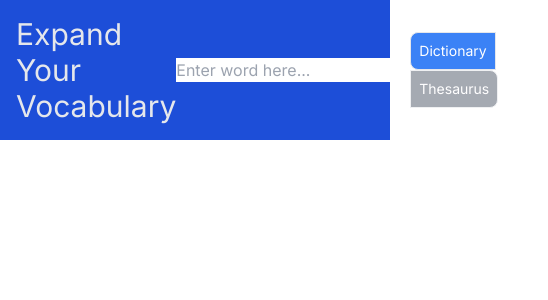
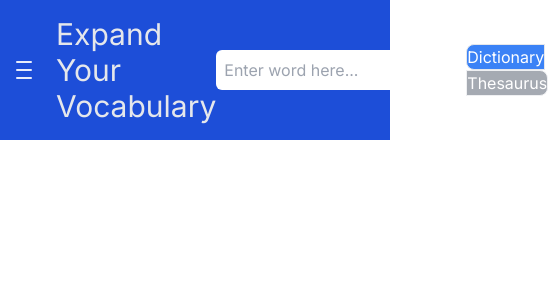
Before and after one commit to Mtec-DrewIvey/React-Dictionary, a Next.js app: page / in a window 390 px wide. Shown: the top 300 px of the page, 548 px wide, since content can reach past the window. Built offline with nearby package versions, Linux system fonts and the light colour scheme.

Commit message:
adding Hamburger Menu to Header

```diff
--- /dev/null
+++ b/app/contexts/ToggleActiveContext.ts
@@ -0,0 +1,3 @@
+import { createContext } from "react";
+
+export const ToggleActiveContext = createContext(true);
--- a/app/page.tsx
+++ b/app/page.tsx
@@ -1,6 +1,7 @@
 "use client";
 import Header from "@/components/Header";
 import { useState } from "react";
+import { ToggleActiveContext } from "./contexts/ToggleActiveContext";
 
 export default function Home() {
 	const [content, setContent] = useState(<div></div>);
@@ -76,8 +77,10 @@ export default function Home() {
 
 	return (
 		<>
+			{/* <ToggleActive value="true"> */}
 			<Header getDictionary={GetDictionary} getThesaurus={GetThesaurus} />
 			{content}
+			{/* </ToggleActive> */}
 		</>
 	);
 }
--- /dev/null
+++ b/components/HamburgerNav.tsx
@@ -0,0 +1,23 @@
+export default function HamburgerMenu({ isOpen }: any) {
+	return (
+		<>
+			<div className="w-6 h-6 flex flex-col flex-nowrap justify-around  cursor-pointer opacity-90">
+				<div
+					className={`w-4 h-0.5 rounded-sm bg-white origin-top transition-all duration-300 ${
+						isOpen ? "rotate-45 translate-y-2" : "rotate-0 translate-y-0"
+					}`}
+				/>
+				<div
+					className={`w-4 h-0.5 rounded-sm bg-white origin-top transition-all duration-300 ${
+						isOpen ? "translate-x-full opacity-0" : "translate-x-0 opacity-100"
+					}`}
+				/>
+				<div
+					className={`w-4 h-0.5  rounded-sm bg-white origin-top transition-all duration-300 ${
+						isOpen ? "-rotate-45 -translate-y-2" : "rotate-0 translate-y-0"
+					}`}
+				/>
+			</div>
+		</>
+	);
+}
--- a/components/Header.tsx
+++ b/components/Header.tsx
@@ -1,13 +1,18 @@
 "use client";
 import { useState } from "react";
-import ToggleType from "./ToggleOptions/ToggleType";
+import ToggleType from "./ToggleType";
 import SearchComponent from "./SearchComponent";
+import Navigation from "./Navigation";
 
 export default function Header({ getDictionary, getThesaurus }: any) {
 	const [isActive, setIsActive] = useState(true);
+
 	return (
-		<div className="bg-blue-700 p-4 flex justify-between items-center">
-			<h1 className="text-3xl text-gray-200">Expand Your Vocabulary</h1>
+		<div className="bg-blue-700 py-4 px-4 flex justify-between items-center">
+			<div className="flex gap-4 items-center">
+				<Navigation />
+				<h1 className="text-3xl text-gray-200">Expand Your Vocabulary</h1>
+			</div>
 			<SearchComponent
 				getDictionary={getDictionary}
 				getThesaurus={getThesaurus}
--- /dev/null
+++ b/components/Navigation.tsx
@@ -0,0 +1,37 @@
+import { useState } from "react";
+import HamburgerMenu from "./HamburgerNav";
+
+export default function Navigation() {
+	const [hamburgerOpen, setHambuergerOpen] = useState(false);
+
+	const toggleHamburger = () => {
+		setHambuergerOpen(!hamburgerOpen);
+	};
+	return (
+		<>
+			<ul
+				className={`${
+					hamburgerOpen
+						? "opacity-90 translate-x-4  lg:translate-y-6 md:translate-y-4  xs:translate-y-2 visible"
+						: "opacity-0 transition ease duration-300 invisible"
+				} h-fit w-fit mt-11 pr-4 py-4 absolute bg-blue-600 transition ease-in-out duration-700 rounded-md`}
+			>
+				<li className="pl-4 text-white xs:text-sm md:text-md lg:text-lg">
+					Home
+				</li>
+				<li className="pl-4 text-white xs:text-sm md:text-md lg:text-lg">
+					Word of The Day
+				</li>
+				<li className="pl-4 text-white xs:text-sm md:text-md lg:text-lg">
+					About
+				</li>
+			</ul>
+			<div
+				onClick={toggleHamburger}
+				className={`w-6 h-6 flex flex-col flex-nowrap justify-around cursor-pointer items-center`}
+			>
+				<HamburgerMenu isOpen={hamburgerOpen} />
+			</div>
+		</>
+	);
+}
--- a/components/SearchComponent.tsx
+++ b/components/SearchComponent.tsx
@@ -40,6 +40,7 @@ export default function SearchComponent({
 				placeholder="Enter word here..."
 				value={searchWord}
 				onChange={setWord}
+				className="rounded-md p-2"
 			/>
 		</div>
 	);
--- a/components/ToggleOptions/ToggleType.tsx
+++ b/components/ToggleType.tsx
@@ -23,7 +23,7 @@ export default function ToggleType({
 	return (
 		<>
 			<button
-				className={`border rounded-l-lg p-2 text-white text-sm transition duration-700 ease-in-out ${
+				className={`border rounded-l-lg lg:p-2 sm:p-1 text-white lg:text-sm sm:text-xs transition duration-700 ease-in-out ${
 					isActive ? "bg-blue-500" : "bg-gray-500 opacity-60"
 				}`}
 				onClick={() => handleClick("dictionary")}
@@ -31,7 +31,7 @@ export default function ToggleType({
 				{leftText}
 			</button>
 			<button
-				className={`border rounded-r-lg p-2 text-white text-sm transition duration-700 ease-in-out ${
+				className={`border rounded-r-lg lg:p-2 sm:p-1 text-white lg:text-sm sm:text-xs transition duration-700 ease-in-out ${
 					isActive ? "bg-gray-500 opacity-60" : "bg-blue-500"
 				}`}
 				onClick={() => handleClick("thesaurus")}
```
